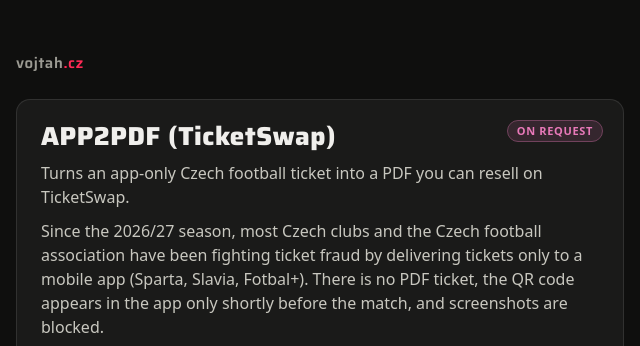
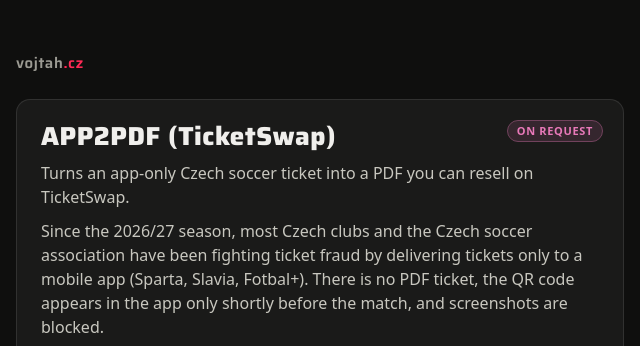
Before and after one commit to vojtechherrmann/vojtah, a website: page homepage/app2pdf/index.html in a window 1280 px wide. Shown: the top 346 px of the page, 320-960 px from the left. Drawn offline with Linux system fonts and the light colour scheme.

Commit message:
APP2PDF (TicketSwap): say soccer instead of football
Co-Authored-By: Claude Opus 5.5 <noreply@anthropic.com>

```diff
--- a/homepage/app2pdf/index.html
+++ b/homepage/app2pdf/index.html
@@ -15,8 +15,8 @@
     <section class="card static">
       <span class="pill request">On request</span>
       <span class="name">APP2PDF (TicketSwap)</span>
-      <p>Turns an app-only Czech football ticket into a PDF you can resell on TicketSwap.</p>
-      <p>Since the 2026/27 season, most Czech clubs and the Czech football association have been fighting ticket fraud by delivering tickets only to a mobile app (Sparta, Slavia, Fotbal+). There is no PDF ticket, the QR code appears in the app only shortly before the match, and screenshots are blocked.</p>
+      <p>Turns an app-only Czech soccer ticket into a PDF you can resell on TicketSwap.</p>
+      <p>Since the 2026/27 season, most Czech clubs and the Czech soccer association have been fighting ticket fraud by delivering tickets only to a mobile app (Sparta, Slavia, Fotbal+). There is no PDF ticket, the QR code appears in the app only shortly before the match, and screenshots are blocked.</p>
       <p>Ticketmaster, for example, already uses this model. Forwarding a ticket inside the app is still allowed, so TicketSwap has partnered with Ticketmaster to let a seller upload such a "ticket" and then tell them how to forward it. No Czech club is integrated yet; TicketSwap's official support says their integration is in the pipeline.</p>
       <p>TicketSwap uses sophisticated methods to verify that a PDF is genuine. Even so, there is a way to get the QR code from the app into a PDF that TicketSwap accepts, and the holder of that ticket can enter the stadium with it.</p>
       <p>Clubs supported so far:</p>
```
Also changed, not shown: homepage/index.html (+1 -1 lines), tests/page.test.cjs (+2 -0 lines).
